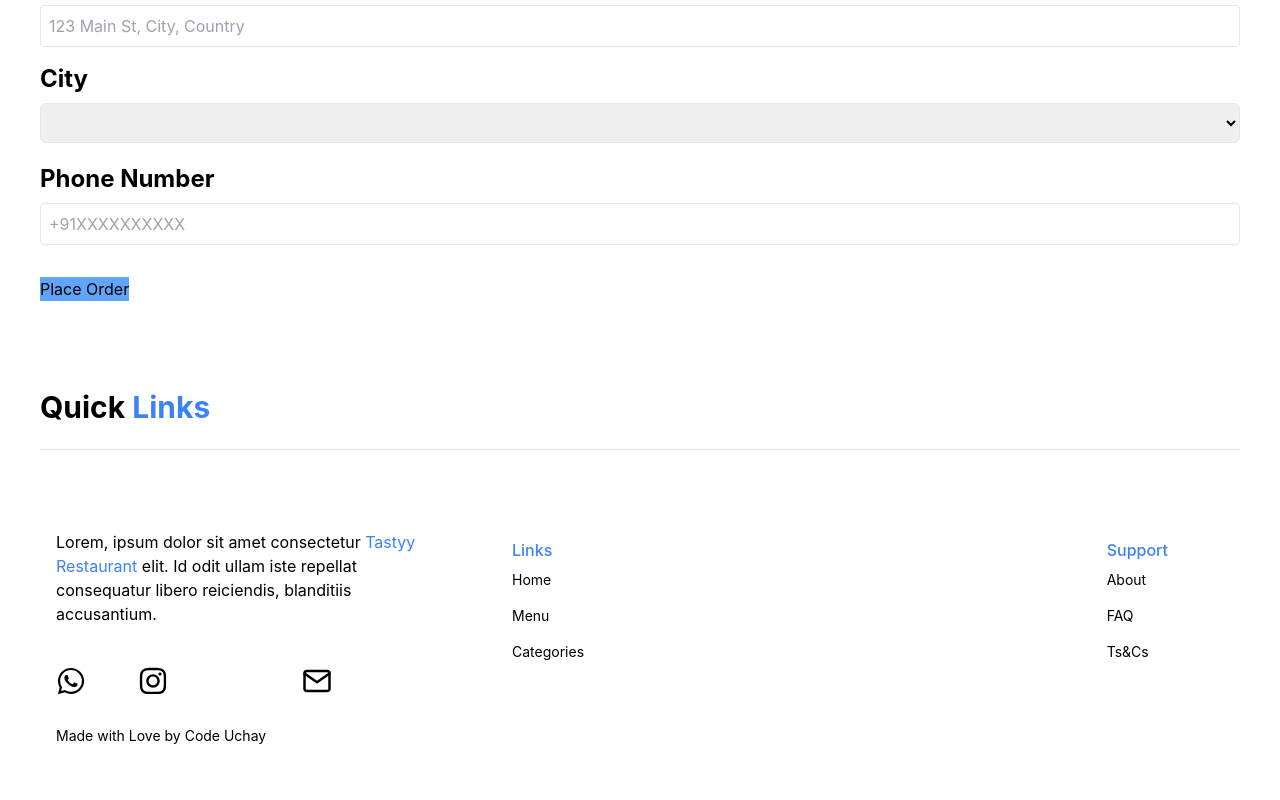
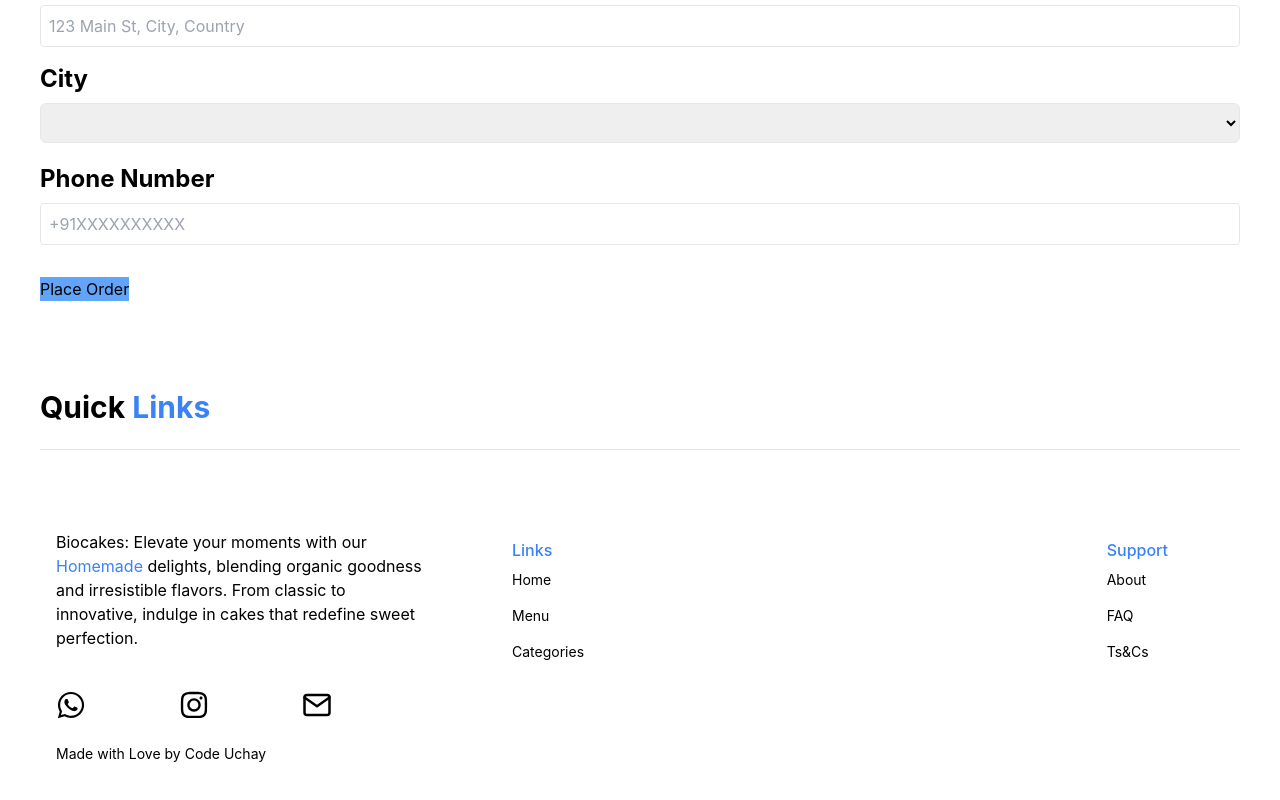
Before and after one commit to televein/bio1, a React (Create React App) app: page /order in a window 1280 px wide. Shown: the part 886-1686 px from the top of the page. Built offline with nearby package versions, Linux system fonts and the light colour scheme; some icons are missing.

Commit message:
Update Footer.jsx

```diff
--- a/src/components/Footer.jsx
+++ b/src/components/Footer.jsx
@@ -16,10 +16,8 @@ function Footer() {
         <div className="max-w-[1240px] mx-auto py-10 px-4 grid lg:grid-cols-3 gap-8">
           <div>
             <p className="py-4">
-              Lorem, ipsum dolor sit amet consectetur{" "}
-              <span className="text-blue-500">Tastyy Restaurant</span> elit. Id odit
-              ullam iste repellat consequatur libero reiciendis, blanditiis
-              accusantium.
+              Biocakes: Elevate your moments with our{" "}
+              <span className="text-blue-500">Homemade</span>  delights, blending organic goodness and irresistible flavors. From classic to innovative, indulge in cakes that redefine sweet perfection.
             </p>
             <div className="flex justify-between md:w-[75%] my-6">
               <a href="https://wa.me/9443512036">
@@ -36,12 +34,12 @@ function Footer() {
                   className="hover:scale-110 duration-300 hover:text-blue-500"
                 />{" "}
               </a>
-              <a href="https://twitter.com/adarhx">
+              {/* <a href="https://twitter.com/adarhx">
                 <FaXTwitter
                   size={30}
                   className="hover:scale-110 duration-300 hover:text-blue-500"
                 />
-              </a>
+              </a> */}
               <a href="mailto:biocakes@gmail.com">
                 <FiMail
                   size={30}
```
